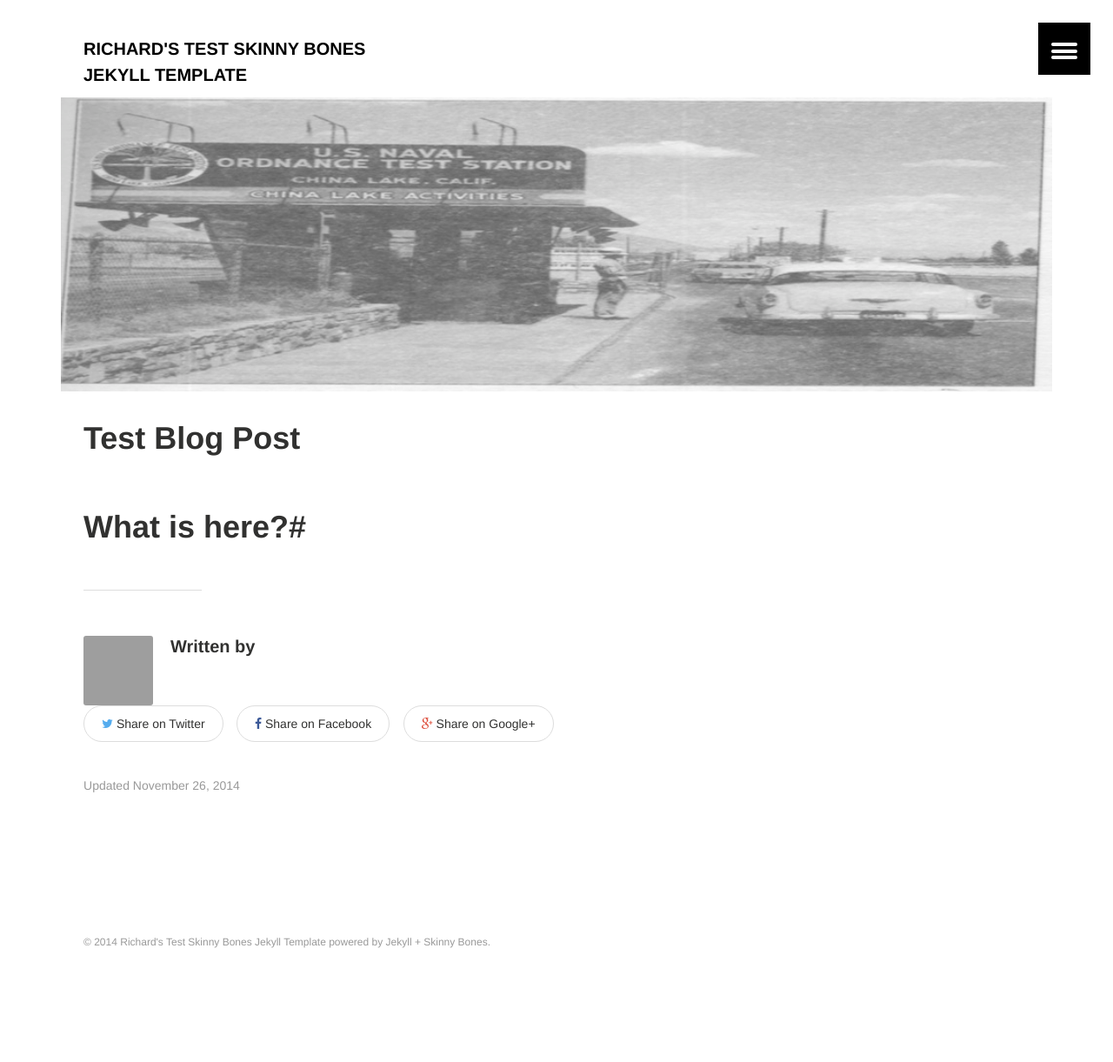
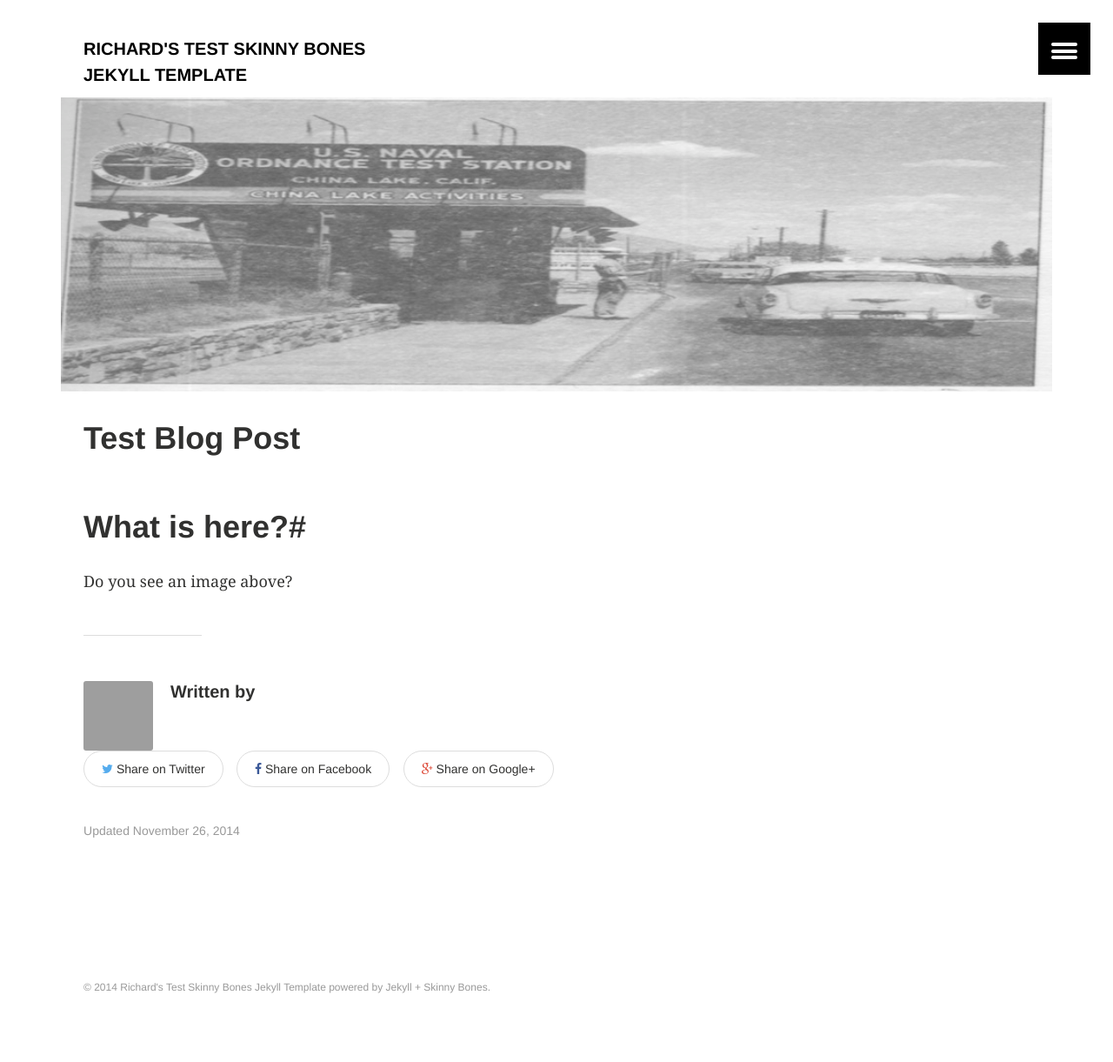
Before and after one commit to schavester/jekyll-play, a Jekyll site: the page built from _posts/2014-11-26-test-blog-post.md, in a window 1280 px wide. Shown: the whole page at 87% size. Built offline with Jekyll 4.4.1, drawn with Linux system fonts in a browser that asks for light colours; before the commit the page ends 1169 px from its top, so only the background shows below that.

Commit message:
tweaking post for images

```diff
--- a/_posts/2014-11-26-test-blog-post.md
+++ b/_posts/2014-11-26-test-blog-post.md
@@ -13,3 +13,5 @@ date: 2014-11-26T09:46:36-08:00
 ---
 
 #What is here?#
+
+Do you see an image above?
```
